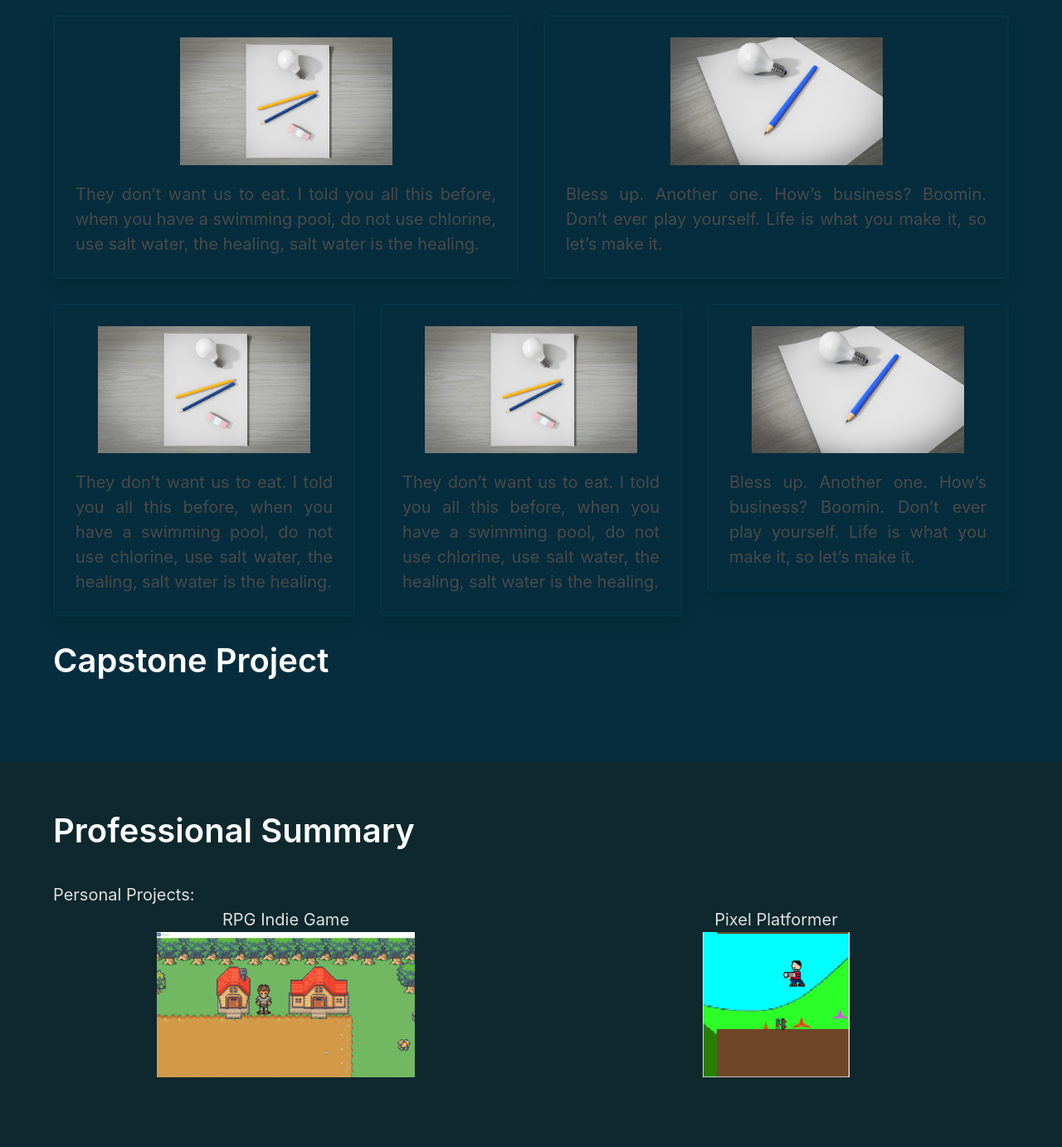
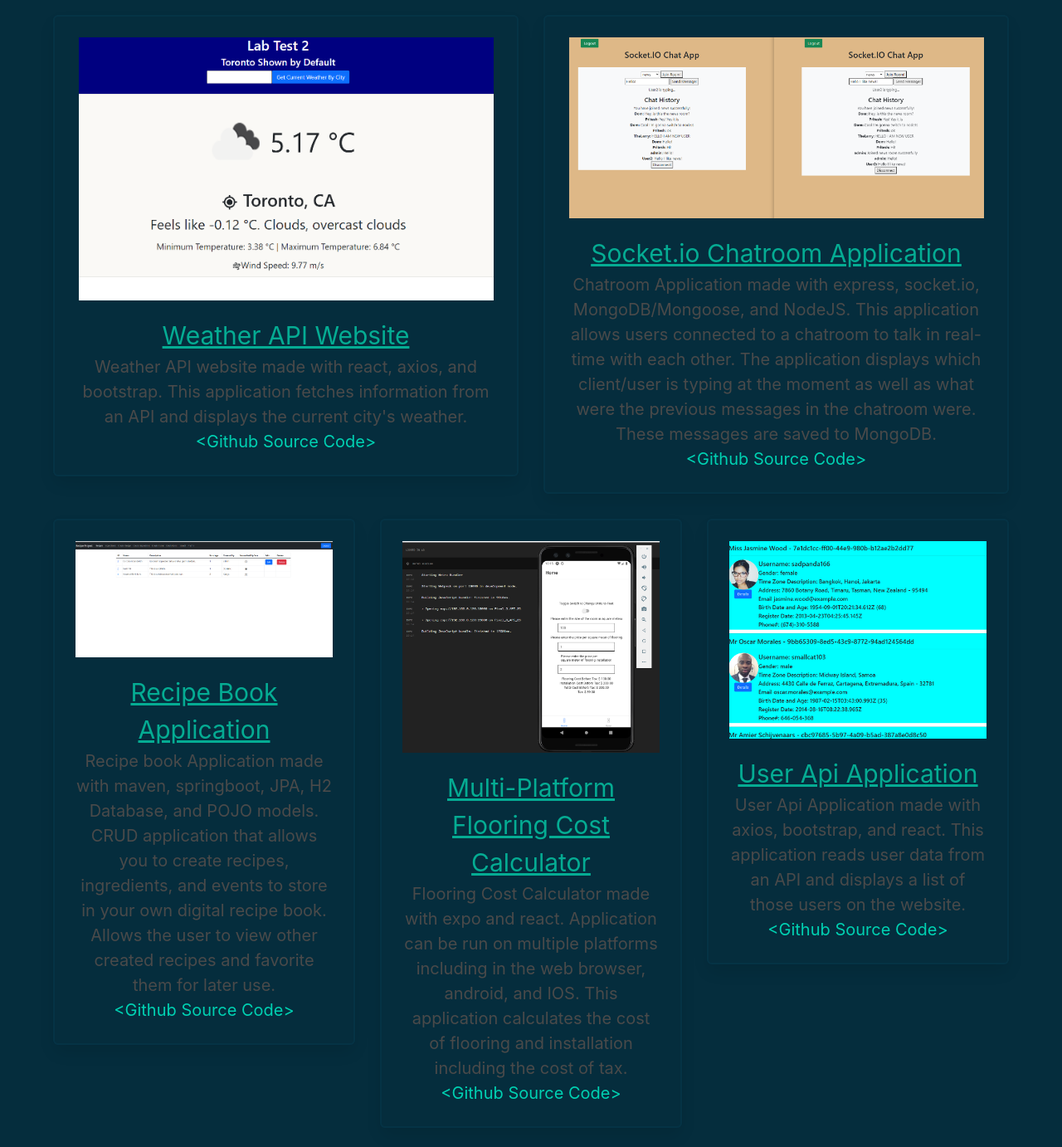
Before and after one commit to TheRiftGuardian/TheRiftGuardian.github.io, a plain HTML site: page index.html in a window 1280 px wide. Shown: the part 2178-3560 px from the top of the page at 83% size. Drawn offline with nearby package versions, Linux system fonts and the light colour scheme.

Commit message:
Added project images, updated academic record pdfs, restyled some of the web page.

```diff
--- a/assets/css/styles.css
+++ b/assets/css/styles.css
@@ -71,6 +71,12 @@ section {
 	padding: 0.2rem;
 }
 
+.project-title {
+	color: #05ac93;
+	font-size: 30px;
+	text-decoration: underline;
+}
+
 a.nav-item {
 	color: #dfdfdf;
 }
@@ -96,8 +102,8 @@ a.nav-item:hover {
 
 .project-figure {
 	margin: 0 auto 1rem auto;
-	max-height: 256px;
-	max-width: 256px;
+	max-height: 500px;
+	max-width: 500px;
 }
 
 .project-text {
--- a/index.html
+++ b/index.html
@@ -136,7 +136,7 @@
 				<h1>Academic Transcript				| 					Academic Record</h1>
 				<div class="padding-bottom" style="display: flex; gap: 40px;">
 					<iframe src="/assets/embeded/Academic Transcipt.pdf" width="50%" height="500px"> </iframe>
-					<iframe src="/assets/embeded/Academic Progress Report (CAPP).pdf" width="50%" height="500px" > </iframe>
+					<iframe src="/assets/embeded/Dashboard.pdf" width="50%" height="500px" > </iframe>
 				</div>
 				<button type="button" class="collapsible textCenter padding-top">Academic Awards ▼</button>
 <div class="content">
@@ -146,7 +146,7 @@
         <p>On Dean&apos;s list for semester 1 - 5.</p>
     </li>
     <li>
-        <p>Cumulative GPA of 3.81</p>
+        <p>Cumulative GPA of 3.79</p>
     </li>
 </ul>
 <h4>Highschool - Bishop Morocco Thomas Merton:</h4>
@@ -180,12 +180,15 @@
 							<article>
 								<div>
 									<figure class="image project-figure">
-										<img src="assets/img/project-1.jpg" alt="Image">
+										<img src="assets/img/img-project3.png" alt="Image">
 									</figure>
 								</div>
 								<div>
-									<p>
-										They don’t want us to eat. I told you all this before, when you have a swimming pool, do not use chlorine, use salt water, the healing, salt water is the healing.
+									<h1 class="has-text-centered project-title">Weather API Website</h1>
+									<p class="has-text-centered">
+										Weather API website made with react, axios, and bootstrap. This application fetches information from an API and
+										displays the current city's weather.
+										<a href="https://github.com/TheRiftGuardian/101289239_comp3123_labtest2"><br>&lt;Github Source Code&gt;</a>
 									</p>
 								</div>
 							</article>
@@ -198,12 +201,16 @@
 							<article>
 								<div>
 									<figure class="image project-figure">
-										<img src="assets/img/project-2.jpg" alt="Image">
+										<img src="assets/img/img-project2.png" alt="Image">
 									</figure>
 								</div>
 								<div>
-									<p>
-										Bless up. Another one. How’s business? Boomin. Don’t ever play yourself. Life is what you make it, so let’s make it.
+									<h1 class="has-text-centered project-title">Socket.io Chatroom Application</h1>
+									<p class="has-text-centered">
+										Chatroom Application made with express, socket.io, MongoDB/Mongoose, and NodeJS. This application allows users connected to a chatroom to talk
+										in real-time with each other. The application displays which client/user is typing at the moment as well as what were the previous messages in the
+										chatroom were. These messages are saved to MongoDB.
+										<a href="https://github.com/TheRiftGuardian/101289239_lab_test1_chat_app"><br>&lt;Github Source Code&gt;</a>
 									</p>
 								</div>
 							</article>
@@ -217,12 +224,16 @@
 							<article>
 								<div>
 									<figure class="image project-figure">
-										<img src="assets/img/project-1.jpg" alt="Image">
+										<img src="assets/img/img-project1.png" alt="Image">
 									</figure>
 								</div>
 								<div>
-									<p>
-										They don’t want us to eat. I told you all this before, when you have a swimming pool, do not use chlorine, use salt water, the healing, salt water is the healing.
+									<h1 class="has-text-centered project-title">Recipe Book Application</h1>
+									<p class="has-text-centered">
+										Recipe book Application made with maven, springboot, JPA, H2 Database, and POJO models.
+										 CRUD application that allows you to create recipes, ingredients, and events to store in your own digital recipe book.
+										 Allows the user to view other created recipes and favorite them for later use.
+										<a href="https://github.com/TheRiftGuardian/recipe-application"><br>&lt;Github Source Code&gt;</a>
 									</p>
 								</div>
 							</article>
@@ -234,12 +245,15 @@
 							<article>
 								<div>
 									<figure class="image project-figure">
-										<img src="assets/img/project-1.jpg" alt="Image">
+										<img src="assets/img/img-project4.png" alt="Image">
 									</figure>
 								</div>
 								<div>
-									<p>
-										They don’t want us to eat. I told you all this before, when you have a swimming pool, do not use chlorine, use salt water, the healing, salt water is the healing.
+									<h1 class="has-text-centered project-title">Multi-Platform Flooring Cost Calculator</h1>
+									<p class="has-text-centered">
+										Flooring Cost Calculator made with expo and react. Application can be run on multiple platforms including in the web browser,
+										android, and IOS. This application calculates the cost of flooring and installation including the cost of tax.
+										<a href="https://github.com/TheRiftGuardian/expo_assignment2"><br>&lt;Github Source Code&gt;</a>
 									</p>
 								</div>
 							</article>
@@ -251,12 +265,15 @@
 							<article>
 								<div>
 									<figure class="image project-figure">
-										<img src="assets/img/project-2.jpg" alt="Image">
+										<img src="assets/img/img-project5.png" alt="Image">
 									</figure>
 								</div>
 								<div>
-									<p>
-										Bless up. Another one. How’s business? Boomin. Don’t ever play yourself. Life is what you make it, so let’s make it.
+									<h1 class="has-text-centered project-title">User Api Application</h1>
+									<p class="has-text-centered">
+										User Api Application made with axios, bootstrap, and react.
+										 This application reads user data from an API and displays a list of those users on the website.
+										<a href="https://github.com/TheRiftGuardian/lab11_101289239_axios_example/tree/main/lab11_101289239_axios_example"><br>&lt;Github Source Code&gt;</a>
 									</p>
 								</div>
 							</article>
```
Also changed, not shown: assets/img/img-project1.png (added), assets/img/img-project2.png (added), assets/img/img-project3.png (added), assets/img/img-project4.png (added), assets/img/img-project5.png (added), 3 other files.
